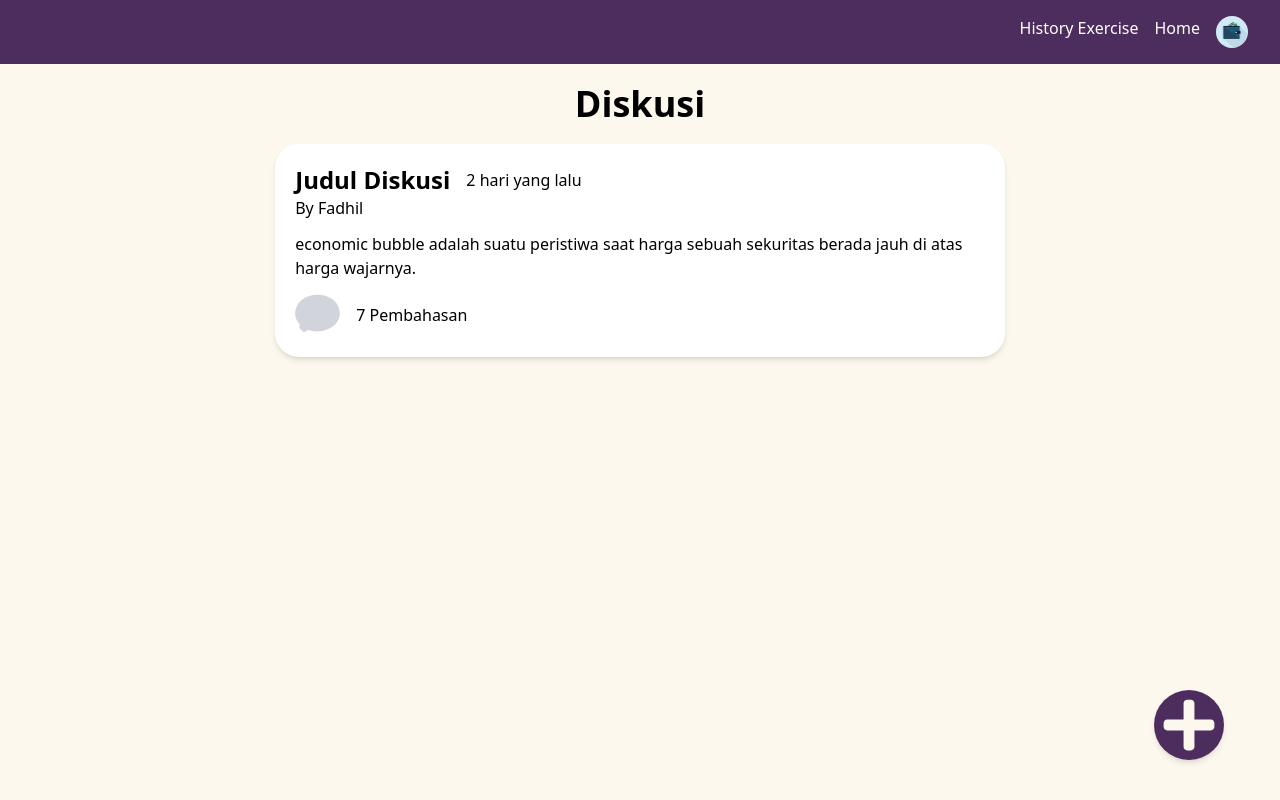
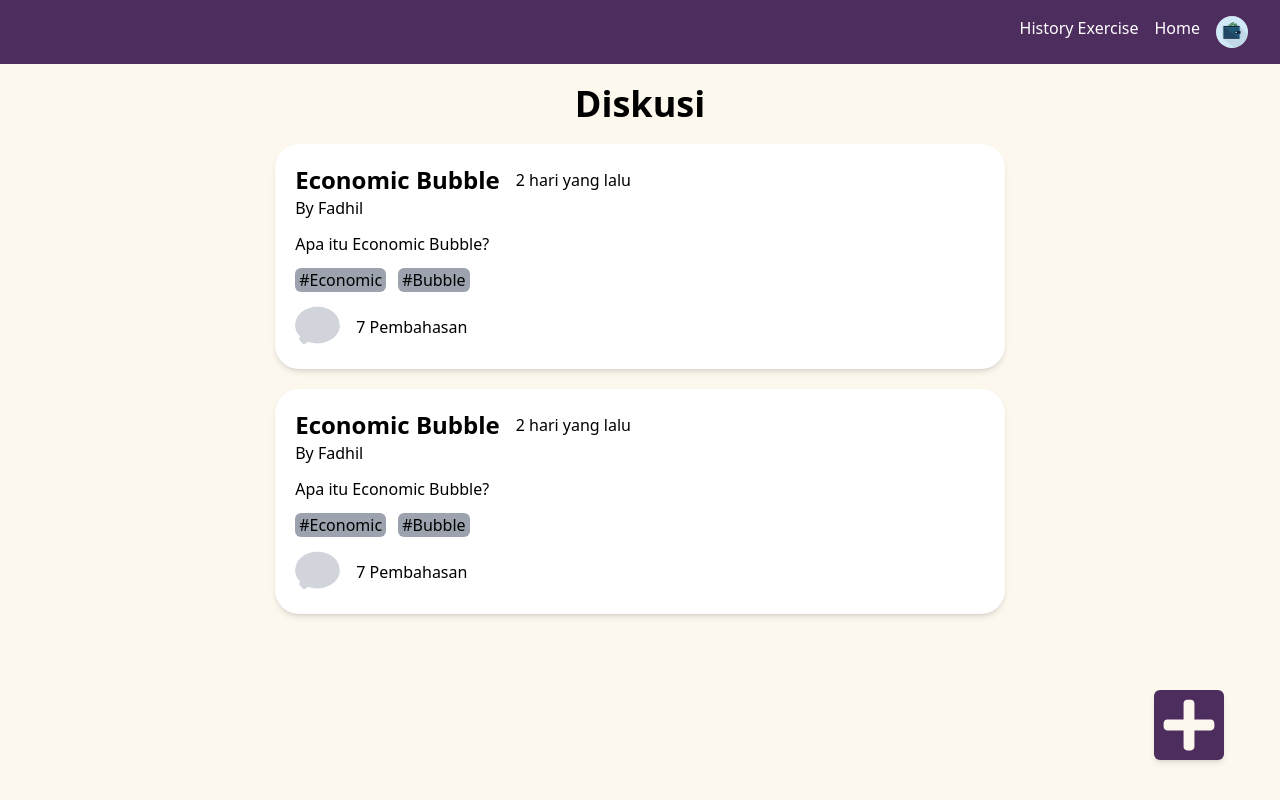
Before and after one commit to IF3110-2023-02-42/SPA, a React (Vite) app: page / in a window 1280 px wide. Built offline with nearby package versions, Linux system fonts and the light colour scheme.

Commit message:
feat: add dynamic behavior in home and connect it with discussion view

```diff
--- a/src/pages/discussion/AddNewDiscussion.tsx
+++ b/src/pages/discussion/AddNewDiscussion.tsx
@@ -1,14 +1,35 @@
 import { useState, ChangeEvent } from 'react';
 import { IoMdClose } from 'react-icons/io';
+
+export interface Discussion{
+    id: number,
+    judul : string,
+    dateCreated: number,
+    author: string,
+    contentSnippet: string,
+    numOfComment: number,
+    keywords: string[];
+}
+
 interface AddNewDiscussionProps {
-    toggleModal: () => void;
+    toggleModal: () => void,
+    addDiscussion: (discussion: Discussion) => void,
   }
-
-export default function AddNewDiscussion({toggleModal}: AddNewDiscussionProps) {
+export default function AddNewDiscussion({toggleModal, addDiscussion}: AddNewDiscussionProps) {
     const [uraianInput, setUraianInput] = useState<string>('Type Something');
+    const [judulInput, setJudulInput] = useState<string>('');
+    const [keywordsInput, setKeywordsInput] = useState<string>('');
 
     const handleUraianChange = (event: ChangeEvent<HTMLTextAreaElement>) => {
       setUraianInput(event.target.value);
+    };
+
+    const handleJudulChange = (event: ChangeEvent<HTMLInputElement>) => {
+        setJudulInput(event.target.value);
+    };
+
+    const handleKeywordsChange = (event: ChangeEvent<HTMLInputElement>) => {
+        setKeywordsInput(event.target.value);
     };
 
     const handleOverlayClick = (event: React.MouseEvent<HTMLDivElement, MouseEvent>) => {
@@ -17,9 +38,18 @@ export default function AddNewDiscussion({toggleModal}: AddNewDiscussionProps) {
         }
       };
 
-    const subumitNewDiscussion = ()=>{
+    const submitNewDiscussion = (judul : string,  contentSnippet : string, keywords : string)=>{
+        // Get another data
+        let id = 12; // Mungkin bakalan pake UUID or something like that, harus bikin konsisten juga dari sana
+        let dateCreated = 0; // Karena pada hari yang sama dengan saat diskusi dibuat
+        let author = 'Fadhil'; // Ambil dari session nanti
+        let numOfComment = 0;
+
         // Add new discussion to REST
+        let keywordsParsed : string[] = keywords.split(','); // Nanti udh retrieve dari REST
 
+        let newDiscussion: Discussion = {id:id, judul:judul, dateCreated:dateCreated, author:author, contentSnippet:contentSnippet, numOfComment:numOfComment, keywords:keywordsParsed};
+        addDiscussion(newDiscussion);
         toggleModal();
     }
 
@@ -38,7 +68,11 @@ export default function AddNewDiscussion({toggleModal}: AddNewDiscussionProps) {
                 <form className="pt-3">
                     <div className="pb-5">
                         <h4 className="font-bold text-xl">Judul Pertanyaan</h4>
-                        <input type="text" className="mt-2 w-full border border-gray-400 rounded-md p-1" placeholder="Tulis judul pertanyaan Anda dengan singkat" />
+                        <input type="text"
+                            className="mt-2 w-full border border-gray-400 rounded-md p-1"
+                            value={judulInput}
+                            onChange={handleJudulChange}
+                            placeholder="Tulis judul pertanyaan Anda dengan singkat" />
                     </div>
                     <div className="pb-5">
                         <h4 className="font-bold text-xl">Uraian Pertanyaan</h4>
@@ -47,13 +81,14 @@ export default function AddNewDiscussion({toggleModal}: AddNewDiscussionProps) {
                     </div>
                     <div className="pb-5">
                         <h4 className='font-bold text-xl'>Kata Kunci</h4>
-                        <input type="text" className="mt-2 w-full border border-gray-400 rounded-md p-1" />
+                        <input type="text" value={keywordsInput} onChange={handleKeywordsChange} className="mt-2 w-full border border-gray-400 rounded-md p-1" />
                         <p>Tuliskan beberapa kata kunci pertanyaan Anda di sini dengan tanda koma sebagai pemisah. Maksimal 6 kata kunci yang bisa ditambahkan.</p>
                         <p>Contoh: percepatan, gravitasi</p>
                     </div>
 
                     <div className='flex justify-end w-full'>
-                        <p className='bg-purpleBg text-white p-2 rounded-md hover:cursor-pointer hover:opacity-90' onClick={subumitNewDiscussion}>
+                        <p className='bg-purpleBg text-white p-2 rounded-md hover:cursor-pointer hover:opacity-90'
+                            onClick={()=>(submitNewDiscussion(judulInput, uraianInput, keywordsInput))}>
                             Buat Diskusi Baru
                         </p>
                     </div>
--- a/src/pages/home/Home.tsx
+++ b/src/pages/home/Home.tsx
@@ -1,46 +1,102 @@
 import Navbar from "../../components/Navbar";
-import AddDiscussion from "../discussion/AddNewDiscussion";
+import AddNewDiscussion from "../discussion/AddNewDiscussion";
+import { Discussion } from "../discussion/AddNewDiscussion";
 import { FaPlus, FaComment} from 'react-icons/fa';
 import { useState} from 'react';
+import { useNavigate } from "react-router-dom";
+
+
+
+function getDiscussionsData() : Discussion[]{
+
+  // Nantinya bakal req ke REST
+
+  let discussions : Discussion[] =[ {
+    id: 1,
+    judul : "Economic Bubble",
+    dateCreated: 2,
+    author: "Fadhil",
+    contentSnippet: "Apa itu Economic Bubble?",
+    numOfComment: 7,
+    keywords: ["Economic", "Bubble"],
+  }, {
+    id: 1,
+    judul : "Economic Bubble",
+    dateCreated: 2,
+    author: "Fadhil",
+    contentSnippet: "Apa itu Economic Bubble?",
+    numOfComment: 7,
+    keywords: ["Economic", "Bubble"],
+  }]
+
+  return discussions;
+}
 
 const Home = () => {
   const [modal, setModal] = useState(false);
+  const [discussionCards, setDiscussionCards] = useState(getDiscussionsData())
   const toggleModal = () => {
     setModal(!modal);
     console.log(modal);
   };
+  const navigate = useNavigate()
+  function addDiscussion(newDiscussion:Discussion){
+    setDiscussionCards((prevDiscussions)=> [...prevDiscussions, newDiscussion])
+  }
 
+  function DiscussionCard({id, judul, dateCreated, author, contentSnippet, numOfComment, keywords}:Discussion){
+      function handleDiscussionCardClick(){
+        navigate(`/discussion_view/${id}`)
+      }
+
+      return <div className="w-3/5 mt-5 p-5 shadow-md rounded-3xl transition duration-300 ease-in-out hover:cursor-pointer hover:bg-gray-100 bg-white"
+        onClick={handleDiscussionCardClick}
+      >
+        <div className="pb-3">
+          <div className="flex space-x-4 items-center">
+              <h2 className="text-2xl font-bold">{judul}</h2>
+              <p>{dateCreated} hari yang lalu</p>
+          </div>
+          <p>By {author}</p>
+        </div>
+        <div className="pb-3">
+          {contentSnippet}
+        </div>
+        <div className="flex space-x-3 items-center pb-3">
+          {keywords.map((keyword)=> (
+            <p key={keyword} className="flex items-center justify-center hover:opacity-90 bg-gray-400 px-1 rounded-md" >#{keyword}</p>
+          ))}
+        </div>
+        <div className="discussion-numOfComment flex items-center space-x-4">
+            <FaComment className="text-gray-300 rounded-full"  size={45}/>
+            <p>{numOfComment} Pembahasan</p>
+        </div>
+    </div>
+  }
   return (
     <div className="bg-creamBg z-10 min-h-screen">
       <Navbar />
-      {modal && <AddDiscussion toggleModal={toggleModal}/>}
+      {modal && <AddNewDiscussion toggleModal={toggleModal} addDiscussion={addDiscussion}/>}
       <div className=" mx-auto px-2 sm:px-6 lg:px-8  relative">
         <div className="w-full relative flex flex-col items-center justify-center py-5">
           <h1 className="text-4xl font-bold">Diskusi</h1>
           <div className="w-full pb-5 flex flex-col items-center">
-            <div className="w-3/5 mt-5 p-5 shadow-md rounded-3xl transition duration-300 ease-in-out hover:cursor-pointer hover:scale-105 bg-white">
-                <div className="pb-3">
-                  <div className="flex space-x-4 items-center">
-                      <h2 className="text-2xl font-bold">Judul Diskusi</h2>
-                      <p>2 hari yang lalu</p>
-                  </div>
-                  <p>By Fadhil</p>
-                </div>
-                <div className="pb-3">
-                    economic bubble adalah suatu peristiwa saat harga sebuah sekuritas berada jauh di atas harga wajarnya.
-
-                </div>
-                <div className="discussion-numOfComment flex items-center space-x-4">
-                    <FaComment className="text-gray-300 rounded-full"  size={45}/>
-                    <p>7 Pembahasan</p>
-                </div>
-            </div>
-
+          {discussionCards.map((discussion) => (
+              <DiscussionCard
+                id={discussion.id}
+                judul={discussion.judul}
+                dateCreated={discussion.dateCreated}
+                author={discussion.author}
+                contentSnippet={discussion.contentSnippet}
+                numOfComment={discussion.numOfComment}
+                keywords={discussion.keywords}
+              />
+            ))}
           </div>
         </div>
         <div className="fixed w-full py-10 pr-20 flex justify-end bottom-0 z-20">
           <FaPlus
-            className="text-creamBg shadow-md bg-purpleBg opacity-100 transition duration-300 ease-in-out hover:scale-105 hover:cursor-pointer mr-2 p-1.5 rounded-full"
+            className="text-creamBg shadow-md bg-purpleBg opacity-100 transition duration-300 ease-in-out hover:scale-105 hover:cursor-pointer mr-2 p-1.5 rounded-md"
             size={70}
             onClick = {toggleModal}
           />
--- a/src/route.tsx
+++ b/src/route.tsx
@@ -23,7 +23,7 @@ export const router = () =>
           element: <Register />,
         },
         {
-          path: "/discussion_view",
+          path: "/discussion_view/:id",
           element: <DiscussionView />,
         },
       ],
```
